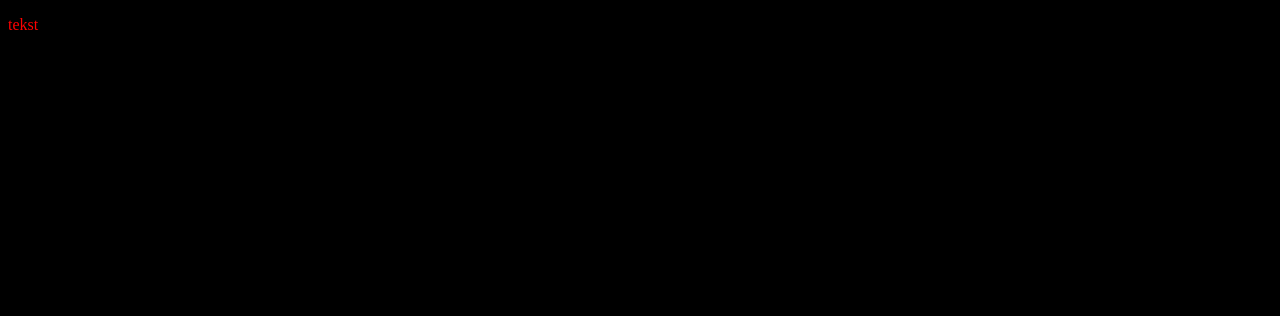
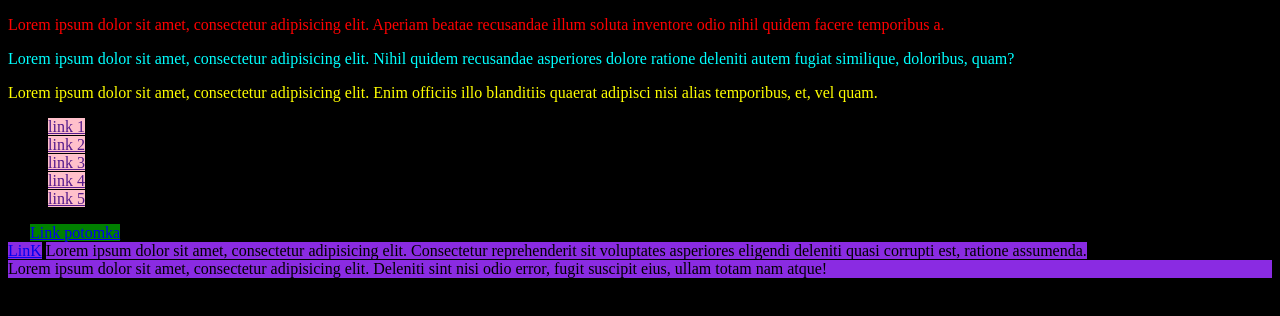
Before and after one commit to Kwiatq/css_podstawy, a plain HTML site: page index.html in a window 1280 px wide. Drawn offline with Linux system fonts and the light colour scheme.

Commit message:
selektory

```diff
--- a/CSS/style.css
+++ b/CSS/style.css
@@ -5,3 +5,23 @@ body {
 p {
     color:red;
 }
+
+#paragraf{
+    color:aqua;
+}
+
+.klasa {
+    color:yellow;
+}
+
+a, span, div {
+    background-color: blueviolet
+}
+
+li > a {
+    background-color: green;
+}
+
+ul a {
+    background-color: pink;
+}
--- a/index.html
+++ b/index.html
@@ -6,6 +6,36 @@
     <link rel="stylesheet"  href="css/style.css" >
 </head>
 <body>
-    <p>tekst</p>
+    <!-- selektor znacznika -->
+   <p>
+     Lorem ipsum dolor sit amet, consectetur adipisicing elit. Aperiam beatae recusandae illum soluta inventore odio nihil quidem facere temporibus a.
+    </p>
+
+    <!-- selektor ID -->
+    <p id="paragraf">Lorem ipsum dolor sit amet, consectetur adipisicing elit. Nihil quidem recusandae asperiores dolore ratione deleniti autem fugiat similique, doloribus, quam?</p>
+
+    <!selektor classy -->
+
+    <p class="klasa">Lorem ipsum dolor sit amet, consectetur adipisicing elit. Enim officiis illo blanditiis quaerat adipisci nisi alias temporibus, et, vel quam.</p>
+
+    <!-- selektor bezpośredniego potomka -->
+  <ul>
+      <li><a href="">link 1</a></li>
+      <li><a href="">link 2</a></li>
+      <li><a href="">link 3</a></li>
+      <li><a href="">link 4</a></li>
+      <li><a href="">link 5</a></li>
+  </ul>
+
+    <!-- selektor potomka -->
+    <li><a href="link2">Link potomka</a></li>
+
+    <!--łączenie selektorów -->
+    <a href="link3">LinK</a>
+    <span>Lorem ipsum dolor sit amet, consectetur adipisicing elit. Consectetur reprehenderit sit voluptates asperiores eligendi deleniti quasi corrupti est, ratione assumenda.</span>
+    <div>Lorem ipsum dolor sit amet, consectetur adipisicing elit. Deleniti sint nisi odio error, fugit suscipit eius, ullam totam nam atque!</div>
+
+
+
 </body>
 </html>
```
